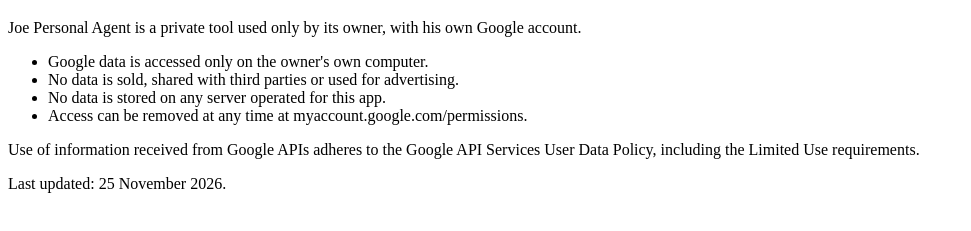
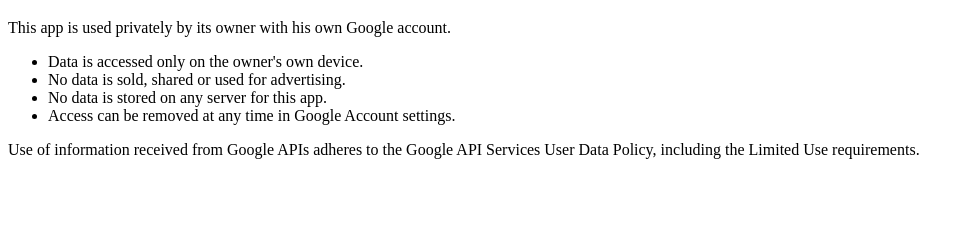
Before and after one commit to joeintha/assistant, a plain HTML site: page privacy.html in a window 1280 px wide. Shown: the part 61-292 px from the top of the page, without its empty margins (0-971 px from the left). Drawn offline with Linux system fonts and the light colour scheme.

Commit message:
Simplify pages

```diff
--- a/privacy.html
+++ b/privacy.html
@@ -1,15 +1,14 @@
 <!doctype html>
 <html lang="en"><head><meta charset="utf-8"><meta name="viewport" content="width=device-width,initial-scale=1">
-<title>Privacy policy: Joe Personal Agent</title></head>
+<title>Privacy policy</title></head>
 <body>
 <h1>Privacy policy</h1>
-<p>Joe Personal Agent is a private tool used only by its owner, with his own Google account.</p>
+<p>This app is used privately by its owner with his own Google account.</p>
 <ul>
-<li>Google data is accessed only on the owner's own computer.</li>
-<li>No data is sold, shared with third parties or used for advertising.</li>
-<li>No data is stored on any server operated for this app.</li>
-<li>Access can be removed at any time at myaccount.google.com/permissions.</li>
+<li>Data is accessed only on the owner's own device.</li>
+<li>No data is sold, shared or used for advertising.</li>
+<li>No data is stored on any server for this app.</li>
+<li>Access can be removed at any time in Google Account settings.</li>
 </ul>
 <p>Use of information received from Google APIs adheres to the Google API Services User Data Policy, including the Limited Use requirements.</p>
-<p>Last updated: 25 November 2026.</p>
 </body></html>
```
Also changed, not shown: index.html (+3 -4 lines).
